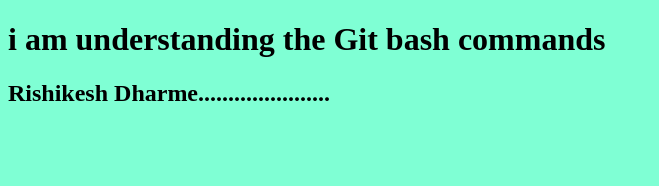
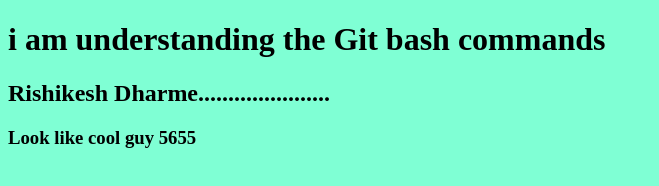
Before and after one commit to rishikeshdharme/learn_git, a plain HTML site: page index.html in a window 1280 px wide. Shown: the whole page, without its empty margins (0-659 px from the left). Drawn offline with Linux system fonts and the light colour scheme.

Commit message:
add h3 in index.html

```diff
--- a/index.html
+++ b/index.html
@@ -9,5 +9,6 @@
 <body>
     <h1> i am understanding the Git bash commands</h1>
     <h2>Rishikesh Dharme......................</h2>
+    <h3>Look like cool guy 5655</h3>
 </body>
 </html>
```
